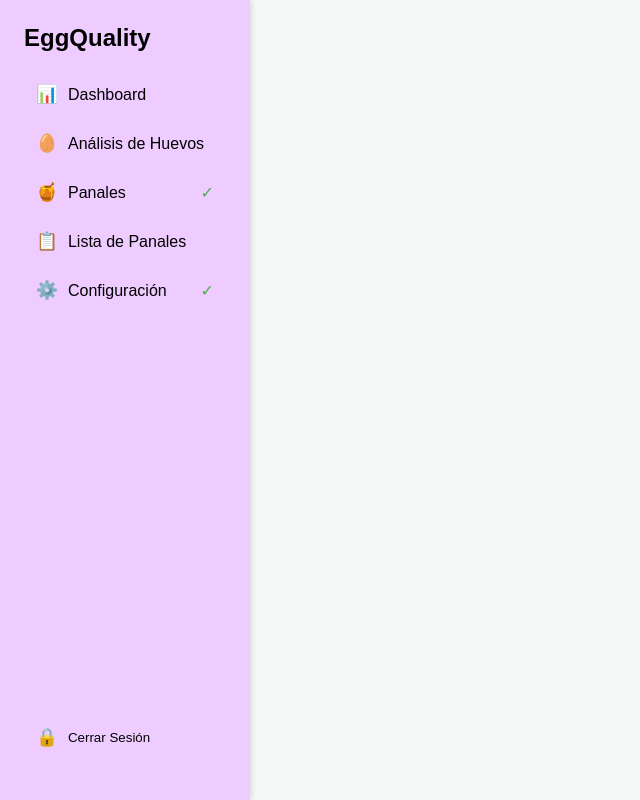
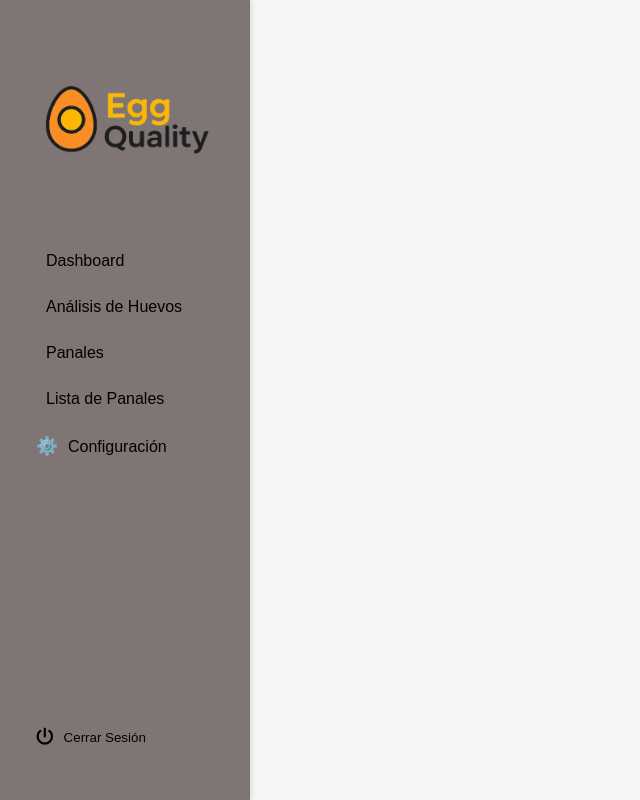
Before and after one commit to Jhonnyxavier2729/eggquality, a Vue app: page / in a window 1280 px wide. Shown: the whole page, without its empty margins (0-640 px from the left). Built offline with nearby package versions, Linux system fonts and the light colour scheme; no server answers.

Commit message:
Se realizan cambios en el fron del modulo panales

```diff
--- a/index.html
+++ b/index.html
@@ -5,6 +5,7 @@
     <link rel="icon" type="image/png" href="/favicon-96x96.png">
     <meta name="viewport" content="width=device-width, initial-scale=1.0">
     <title>Egg</title>
+    <script src="https://kit.fontawesome.com/e9630771c9.js" crossorigin="anonymous"></script>
     <style>
       .logo {
         background-color: white;
--- a/package.json
+++ b/package.json
@@ -12,6 +12,9 @@
   },
   "dependencies": {
     "@firebase/auth": "^1.10.0",
+    "@fortawesome/fontawesome-svg-core": "^6.7.2",
+    "@fortawesome/free-solid-svg-icons": "^6.7.2",
+    "@fortawesome/vue-fontawesome": "^3.0.8",
     "firebase": "^11.6.0",
     "pinia": "^3.0.2",
     "vue": "^3.5.13",
--- a/src/components/layout/SidebarMenu.vue
+++ b/src/components/layout/SidebarMenu.vue
@@ -3,7 +3,7 @@
 <template>
   <aside class="sidebar">
     <div >
-      <h1>EggQuality</h1>
+      <img src="@/assets/logo1.png" alt="EggQuality Logo" class="logo-img" />
     </div>
 
     <nav class="menu">
@@ -16,13 +16,15 @@
         >
           <span class="icon">{{ item.icon }}</span>
           <span class="text">{{ item.text }}</span>
-          <span v-if="item.completed" class="check">✓</span>
+
         </li>
       </ul>
     </nav>
 
     <button class="logout-btn" @click="handleLogout">
-      <span class="icon">🔒</span>
+      <span class="icon">
+        <i class="fas fa-power-off"></i>
+      </span>
       <span class="text">Cerrar Sesión</span>
     </button>
   </aside>
@@ -40,10 +42,10 @@ const toast = useToast();
 const authStore = useAuthStore(); // <-- Usa tu store
 
 const menuItems = ref([
-  { text: 'Dashboard', name: 'dashboard', route: { name: 'dashboard' }, icon: '📊', completed: false },
-  { text: 'Análisis de Huevos', name: 'egg-analysis', route: { name: 'egg-analysis' }, icon: '🥚', completed: false },
-  { text: 'Panales', name: 'honeycomb', route: { name: 'honeycomb' }, icon: '🍯', completed: true },
-  { text: 'Lista de Panales', name: 'honeycomb-list', route: { name: 'honeycomb-list' }, icon: '📋', completed: false },
+  { text: 'Dashboard', name: 'dashboard', route: { name: 'dashboard' }, completed: false },
+  { text: 'Análisis de Huevos', name: 'egg-analysis', route: { name: 'egg-analysis' }, completed: false },
+  { text: 'Panales', name: 'honeycomb', route: { name: 'honeycomb' }, completed: true },
+  { text: 'Lista de Panales', name: 'honeycomb-list', route: { name: 'honeycomb-list' }, completed: false },
   { text: 'Configuración', name: 'settings', route: { name: 'settings' }, icon: '⚙️', completed: true }
 ]);
 
@@ -70,17 +72,24 @@ const handleLogout = async () => {
 // src/components/layout/SidebarMenu.vue - Sección
 
 <style scoped>
+
+.logo-img {
+  max-width: 100%; /* Asegura que la imagen no exceda el ancho del contenedor */
+  height: auto; /* Mantiene la proporción de la imagen */
+  display: block; /* Centra la imagen dentro del contenedor */
+  margin: 0 auto; /* Centra horizontalmente */
+}
+
 .sidebar {
   width: 250px; /* Ancho base para pantallas grandes */
   /* --- Aplicación de la Paleta de Colores --- */
-  background-color: #efccff; /* Fondo principal (lila/rosa claro) */
+  background-color: #7f7575; /* Fondo principal (lila/rosa claro) */
   color: #000000; /* Color del texto por defecto (negro) */
   /* Puedes usar #fff (blanco) para el texto si prefieres un fondo más oscuro o contrastante */
   /* color: #fff; */
 
   padding: 1.5rem;
   position: fixed; /* Fija la barra lateral */
-  top: 0; /* Fija desde arriba */
   left: 0; /* Fija desde la izquierda */
   height: 100vh; /* <-- Ocupa el alto completo de la ventana */
   display: flex;
@@ -89,15 +98,6 @@ const handleLogout = async () => {
   box-shadow: 2px 0 5px rgba(0,0,0,0.1); /* Sombra ligera a la derecha */
 }
 
-/* --- Estilos para el Título (Logo) --- */
-.logo h1 {
-  /* color: inherit; /* Heredaría el color del texto del .sidebar (#000000 o #fff) */
-  color: #ff753a; /* Usar el color naranja para el título */
-  margin: 0;
-  padding-bottom: 1.5rem;
-  border-bottom: 1px solid rgba(0,0,0,0.1); /* Color del borde inferior (negro semi-transparente) */
-  font-size: 1.8rem; /* Tamaño de fuente del título */
-}
 
 .menu {
   flex: 1; /* Permite que el menú crezca y ocupe el espacio disponible */
@@ -133,7 +133,7 @@ const handleLogout = async () => {
 
 /* Estilos para el estado ACTIVO (la página actual) */
 .menu li.active {
-  background-color: rgba(255, 209, 71, 0.5); /* Usar el amarillo (#ffd147) con más opacidad */
+  background-color: rgba(255, 209, 71, 1);
   font-weight: bold; /* Texto en negrita */
   /* color: inherit; */ /* Mantener el color del texto */
   /* Opcional: usar otro color para el texto en el elemento activo */
@@ -147,11 +147,6 @@ const handleLogout = async () => {
 
 .text {
   flex: 1; /* Permite que el texto ocupe el espacio restante */
-}
-
-.check {
-  color: #4CAF50; /* Mantendremos el color verde para el check de completado */
-  margin-left: 5px;
 }
 
 .logout-btn {
```
Also changed, not shown: src/main.js (line endings or trailing spaces), 1 other file (tests, documents, lock files or other folders).
